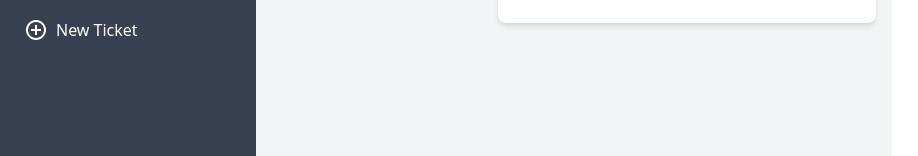
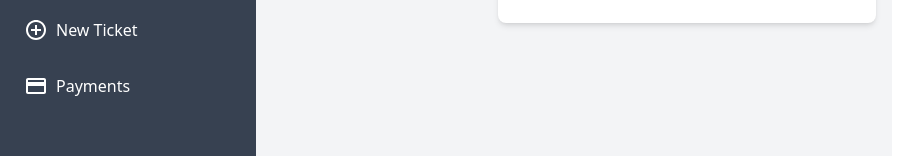
Before and after one commit to Mutai001/vehicle-client, a React (Vite) app: page /user in a window 1280 px wide. Shown: the part 230-386 px from the top of the page, without its empty margins (0-918 px from the left). Built offline with nearby package versions, Linux system fonts and the light colour scheme.

Commit message:
added payments

```diff
--- a/src/components/Auth/Register.tsx
+++ b/src/components/Auth/Register.tsx
@@ -5,7 +5,7 @@ import { yupResolver } from '@hookform/resolvers/yup';
 import * as yup from 'yup';
 import { Email, Phone, Home, Lock, AccountCircle } from '@mui/icons-material';
 import { Link as RouterLink, useNavigate } from 'react-router-dom';
-import GoogleIcon from '@mui/icons-material/Google';
+// import GoogleIcon from '@mui/icons-material/Google';
 import { GoogleOAuthProvider, GoogleLogin, CredentialResponse } from '@react-oauth/google';
 
 interface FormData {
--- a/src/components/Customer/Sidebar.tsx
+++ b/src/components/Customer/Sidebar.tsx
@@ -6,6 +6,7 @@ import BookmarksIcon from '@mui/icons-material/Bookmarks';
 import ConfirmationNumberIcon from '@mui/icons-material/ConfirmationNumber';
 import AddCircleOutlineIcon from '@mui/icons-material/AddCircleOutline';
 import LogoutIcon from '@mui/icons-material/Logout';
+import PaymentIcon from '@mui/icons-material/Payment'; // Import the Payment icon
 
 const Sidebar: React.FC = () => {
   return (
@@ -31,6 +32,10 @@ const Sidebar: React.FC = () => {
           <AddCircleOutlineIcon />
           <span>New Ticket</span>
         </Link>
+        <Link to="/user/payments" className="flex items-center space-x-2 text-white hover:bg-gray-600 p-2 rounded">
+          <PaymentIcon />
+          <span>Payments</span>
+        </Link>
       </nav>
       <div className="mt-auto border-t border-gray-600">
         <Link to="/logout" className="flex items-center space-x-2 text-white hover:bg-gray-600 p-2 rounded">
```
